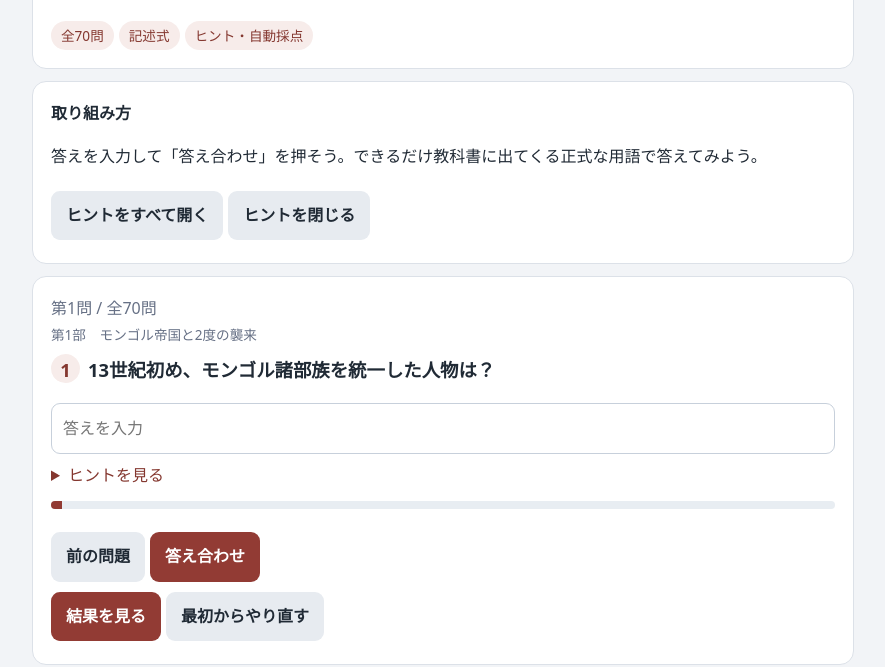
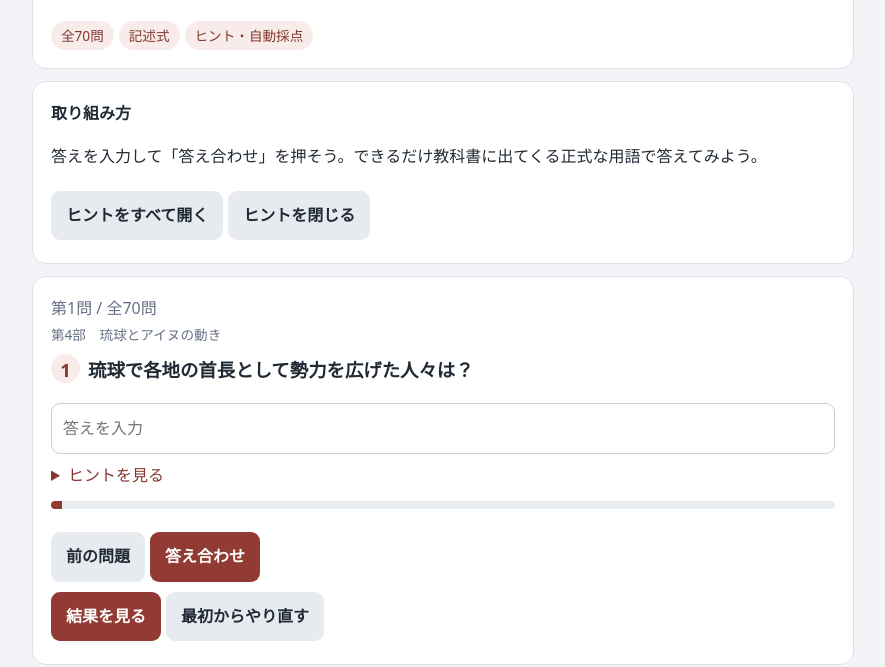
Before and after one commit to shun-ship-it/nihonshi_test, a plain HTML site: page index.html in a window 1280 px wide. Shown: the part 133-800 px from the top of the page, without its empty margins (197-1082 px from the left). Drawn offline with Linux system fonts and the light colour scheme.

Commit message:
Implement shuffle function for quiz questions
Added a shuffle function to randomize quiz questions.

```diff
--- a/index.html
+++ b/index.html
@@ -107,6 +107,25 @@ const qs=[
  [7,"建武の新政で関東に置かれた機関は？",["鎌倉将軍府","かまくらしょうぐんふ"],"関東地方に皇子が派遣された。"]
 
 ];
+
+
+// 問題をランダムな順番にシャッフル
+function shuffle(array){
+    const result = [...array];
+
+    for(let i = result.length - 1; i > 0; i--){
+        const j = Math.floor(Math.random() * (i + 1));
+        [result[i], result[j]] = [result[j], result[i]];
+    }
+
+    return result;
+}
+
+// シャッフルした問題を使用
+const originalQs = [...qs];
+const shuffledQs = shuffle(qs);
+
+qs.splice(0, qs.length, ...shuffledQs);
 
 let current = 0;
 const userAnswers = Array(qs.length).fill("");
```
